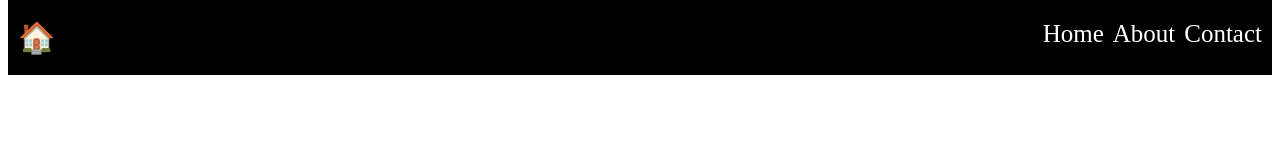
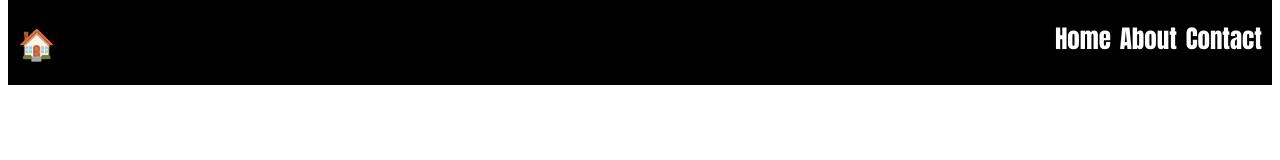
Before and after one commit to Yogue1997/mv-first-project, a plain HTML site: page home.html in a window 1280 px wide. Drawn offline with Linux system fonts and the light colour scheme; a web font is replaced by a local one.

Commit message:
added google font

```diff
--- a/home.css
+++ b/home.css
@@ -1,3 +1,5 @@
+@import url('https://fonts.googleapis.com/css2?family=Anton&display=swap');
+
 * {
     margin-top: 0;
     padding: 0;
@@ -11,6 +13,7 @@
     justify-content: space-between;
     /* margin: 20px 5px; */
     padding: 20px 10px;
+    font-family: 'Anton';
 }
 /* *** */
 
```
